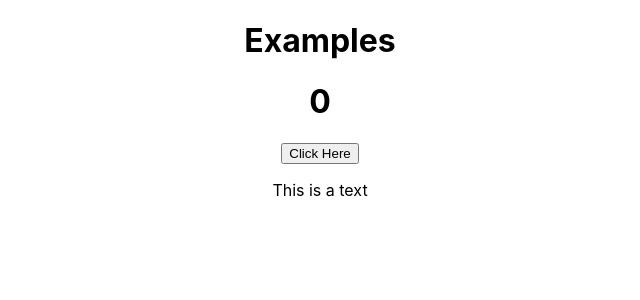
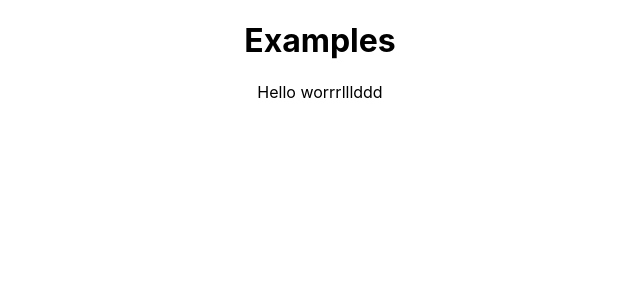
Before and after one commit to Annaliskirwa/SampleHtml, a React (Create React App) app in the folder statesexamples/: page / in a window 1280 px wide. Shown: the top 300 px of the page, without its empty margins (320-960 px from the left). Built offline with nearby package versions, Linux system fonts and the light colour scheme.

Commit message:
Use effect to console hello on page init

```diff
--- a/statesexamples/src/App.js
+++ b/statesexamples/src/App.js
@@ -4,6 +4,7 @@ import './App.css';
 import StateExample from './components/usestate';
 import StateTutorial from './components/usestate1';
 import ReducerExample from './components/usereducer';
+import EffectExample from './components/useeffect';
 
 function App() {
   return (
@@ -11,7 +12,8 @@ function App() {
       <h1>Examples</h1>
       {/* <StateExample/> */}
       {/* <StateTutorial/> */}
-      <ReducerExample/>
+      {/* <ReducerExample/> */}
+      <EffectExample/>
     </div>
   );
 }
--- /dev/null
+++ b/statesexamples/src/components/useeffect.jsx
@@ -0,0 +1,13 @@
+import React , {useEffect} from "react";
+
+function EffectExample(){
+    useEffect(()=>{
+        console.log("Hello worlddddd");
+    })
+    return (
+        <div>
+            <p>Hello worrrlllddd</p>
+        </div>
+    )
+}
+export default EffectExample;
```
Also changed, not shown: statesexamples/src/components/usereducer.jsx (+4 -4 lines).
